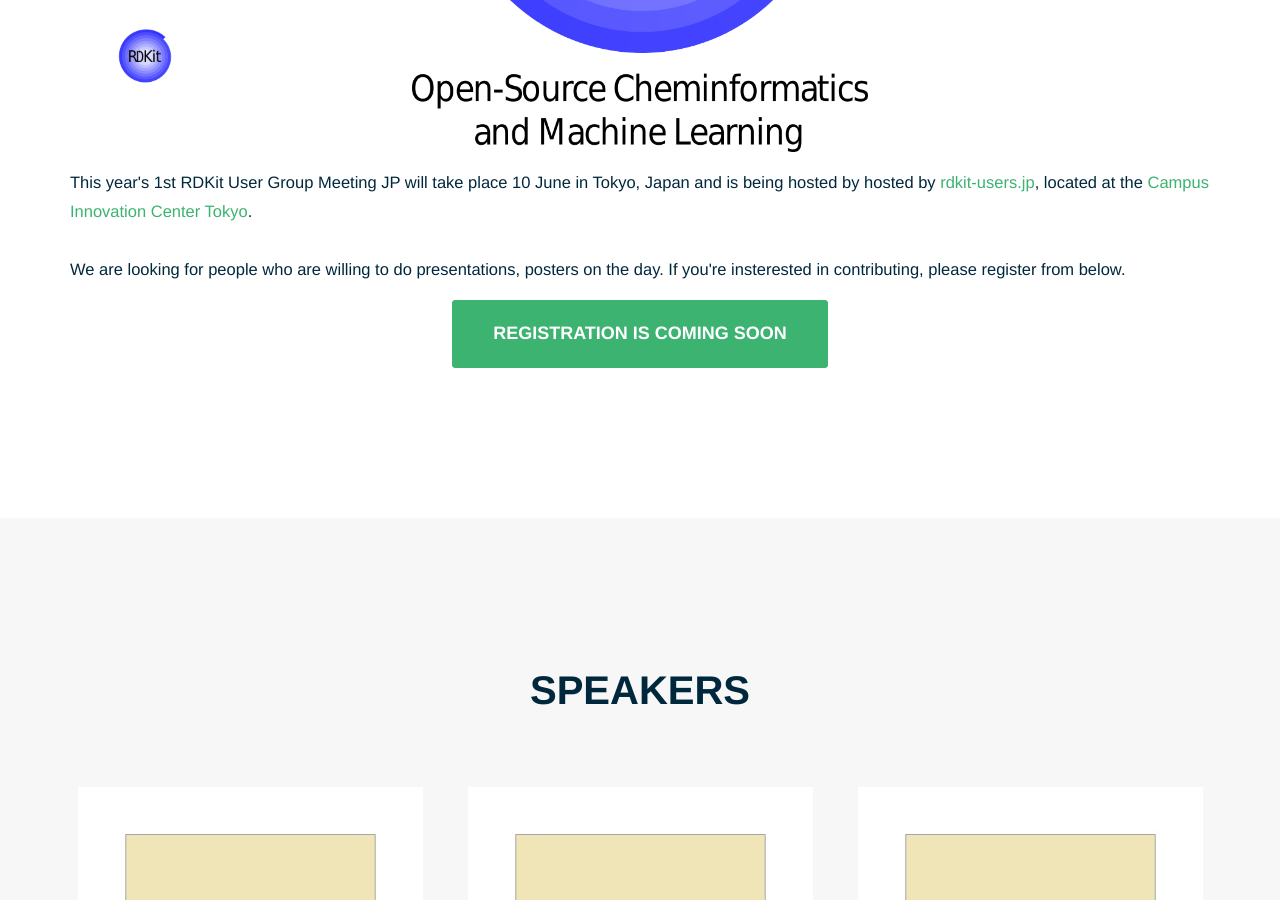
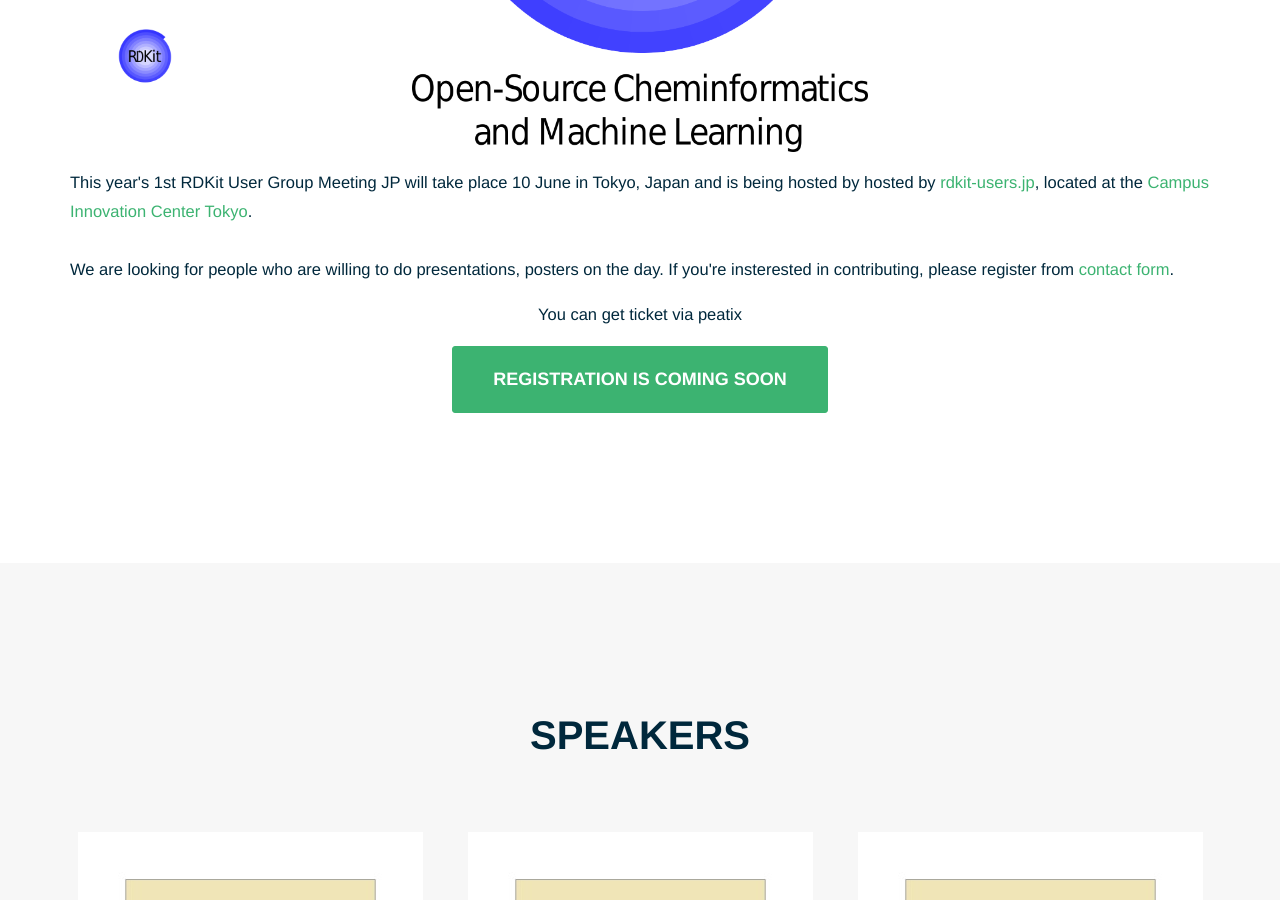
Before and after one commit to rdkit-users-jp/UGMJP2020, a Jekyll site: the page built from index.html, in a window 1280 px wide and 900 px high, scrolled down 1463 px. Built offline with Jekyll 4.4.1, drawn with Linux system fonts in a browser that asks for light colours.

```diff
--- a/_includes/2017_data/intro.html
+++ b/_includes/2017_data/intro.html
@@ -20,9 +20,10 @@
                     Innovation Center Tokyo</a>.<br><br>
 
                 We are looking for people who are willing to do presentations, posters on the day. If you're insterested
-                in contributing, please register from below.
+		in contributing, please register from <a href="https://docs.google.com/forms/d/e/1FAIpQLScM2XSpFUQ2vTn1E09FHXqM5wJ0QqU4V2d_nlGGDRzX1mtJew/viewform">contact form</a>.
             </p>
-            <center><a href=" #" class="page-scroll btn btn-xl">Registration is coming soon</a></center>
+	    <p class="text-center">You can get ticket via peatix</p>
+	    <center><a href=" #" class="page-scroll btn btn-xl">Registration is coming soon</a></center>
         </div>
     </div>
 </section>
```
